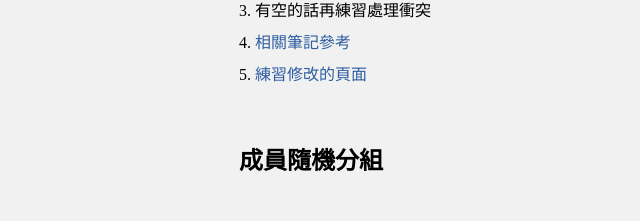
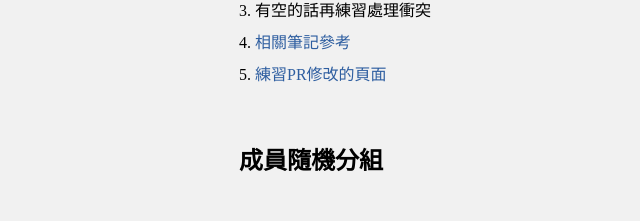
Before and after one commit to WOOWOOYONG/Team-Rocket-12th-Git-Learning, a plain HTML site: page index.html in a window 1280 px wide. Shown: the part 235-456 px from the top of the page, 329-969 px from the left. Drawn offline with Linux system fonts and the light colour scheme.

Commit message:
doc:update Readme

```diff
--- a/index.html
+++ b/index.html
@@ -23,7 +23,7 @@
               >相關筆記參考</a
             >
           </li>
-          <li>5. <a href="./testpage.html">練習修改的頁面</a></li>
+          <li>5. <a href="./testpage.html">練習PR修改的頁面</a></li>
         </ul>
       </section>
       <section class="randomArea">
```
Also changed, not shown: 1 other file.
